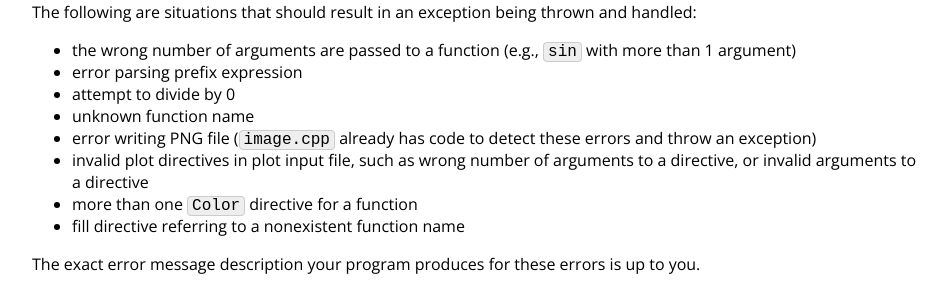
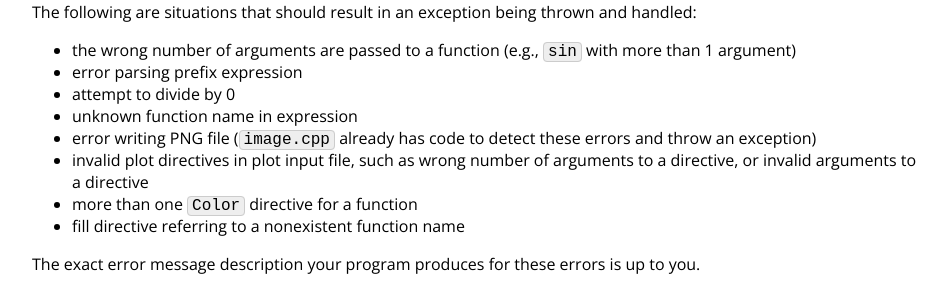
Before and after one commit to jhu-ip/cs220-summer22, a Jekyll site: the page built from assign/final.md, in a window 1280 px wide and 900 px high, scrolled down 9389 px. Shown: the part 155-455 px from the top of the window, without its empty margins (160-1108 px from the left). Built offline with Jekyll 4.4.1, drawn with Linux system fonts in a browser that asks for light colours; some web fonts are replaced; formulas are drawn with MathJax 3.

Commit message:
minor clarification

```diff
--- a/assign/final.md
+++ b/assign/final.md
@@ -486,7 +486,7 @@ and handled:
   (e.g., `sin` with more than 1 argument)
 * error parsing prefix expression
 * attempt to divide by 0
-* unknown function name
+* unknown function name in expression
 * error writing PNG file (`image.cpp` already has code to detect
   these errors and throw an exception)
 * invalid plot directives in plot input file, such as wrong
```
